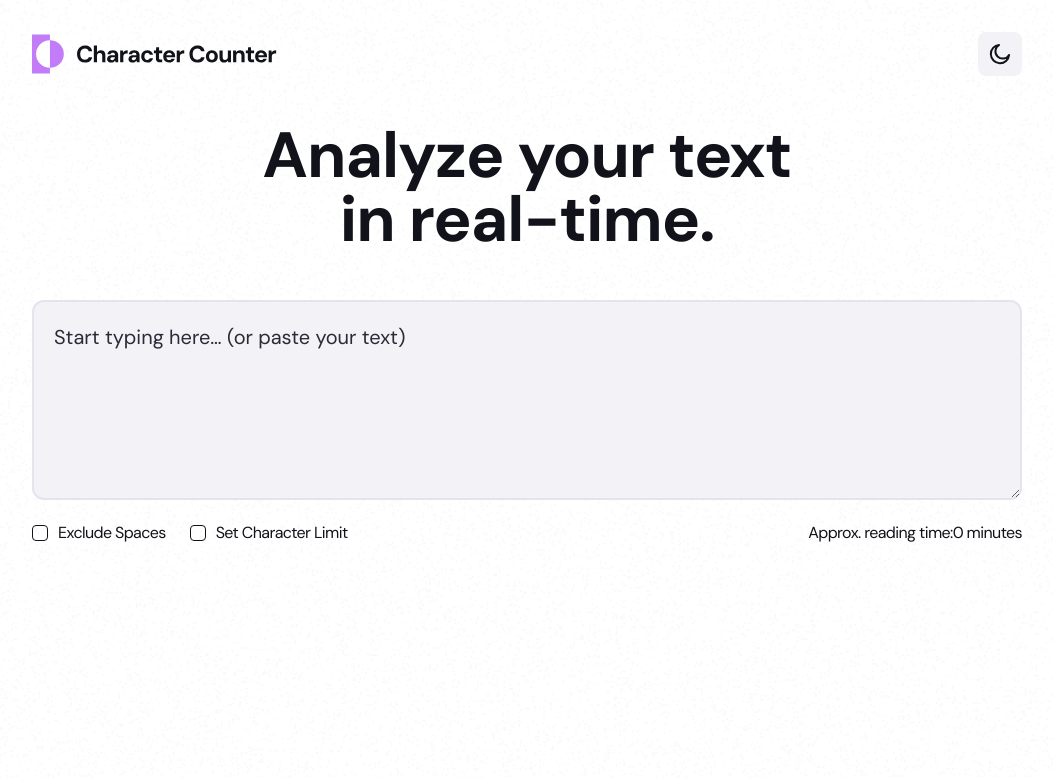
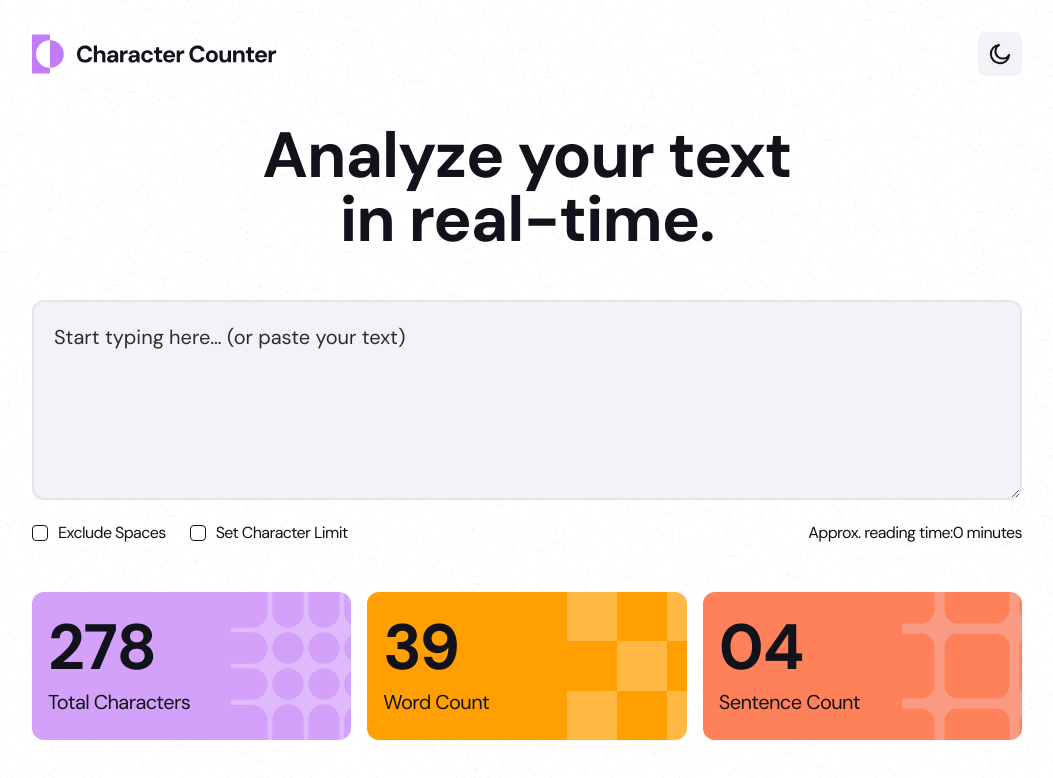
Before and after one commit to zekelkeys/react-character-counter, a React (Vite) app: page / in a window 1280 px wide. Shown: the top 778 px of the page, without its empty margins (113-1166 px from the left). Built offline with nearby package versions, Linux system fonts and the light colour scheme.

Commit message:
Add stats initial css styles

```diff
--- a/src/components/App.jsx
+++ b/src/components/App.jsx
@@ -4,6 +4,7 @@ import ThemeButton from "./ThemeButton";
 import Wrapper from "./Wrapper";
 import TextArea from "./TextArea";
 import Checkboxes from "./Checkboxes";
+import TextStats from "./TextStats";
 
 function App() {
     return (
@@ -19,6 +20,7 @@ function App() {
                     </h1>
                     <TextArea />
                     <Checkboxes />
+                    <TextStats />
                 </main>
             </div>
         </Wrapper>
--- /dev/null
+++ b/src/components/TextStats.jsx
@@ -0,0 +1,32 @@
+function TextStats() {
+    return (
+        <div className="flex flex-col gap-4 md:flex-row">
+            <div className="flex w-full flex-col gap-2 rounded-xl bg-purple-400 bg-[url('./assets/images/pattern-character-count.svg')] bg-[right_-3.125rem_center] bg-no-repeat px-5 py-7 md:bg-[right_-4.375rem_center] md:px-3 md:py-6 lg:bg-[right_-1.875rem_center] lg:px-4">
+                <output className="text-2xl leading-none font-bold tracking-tighter text-neutral-900 md:text-3xl">
+                    278
+                </output>
+                <span className="text-lg leading-snug tracking-tight text-neutral-900">
+                    Total Characters<span></span>
+                </span>
+            </div>
+            <div className="flex w-full flex-col gap-2 rounded-xl bg-yellow-500 bg-[url('./assets/images/pattern-word-count.svg')] bg-[right_-3.125rem_center] bg-no-repeat px-5 py-7 md:bg-[right_-4.375rem_center] md:px-3 md:py-6 lg:bg-[right_-1.875rem_center] lg:px-4">
+                <output className="text-2xl leading-none font-bold tracking-tighter text-neutral-900 md:text-3xl">
+                    39
+                </output>{" "}
+                <span className="text-lg leading-snug tracking-tight text-neutral-900">
+                    Word Count
+                </span>
+            </div>
+            <div className="flex w-full flex-col gap-2 rounded-xl bg-orange-500 bg-[url('./assets/images/pattern-sentence-count.svg')] bg-[right_-3.125rem_center] bg-no-repeat px-5 py-7 md:bg-[right_-4.375rem_center] md:px-3 md:py-6 lg:bg-[right_-1.875rem_center] lg:px-4">
+                <output className="text-2xl leading-none font-bold tracking-tighter text-neutral-900 md:text-3xl">
+                    04
+                </output>{" "}
+                <span className="text-lg leading-snug tracking-tight text-neutral-900">
+                    Sentence Count
+                </span>
+            </div>
+        </div>
+    );
+}
+
+export default TextStats;
```
